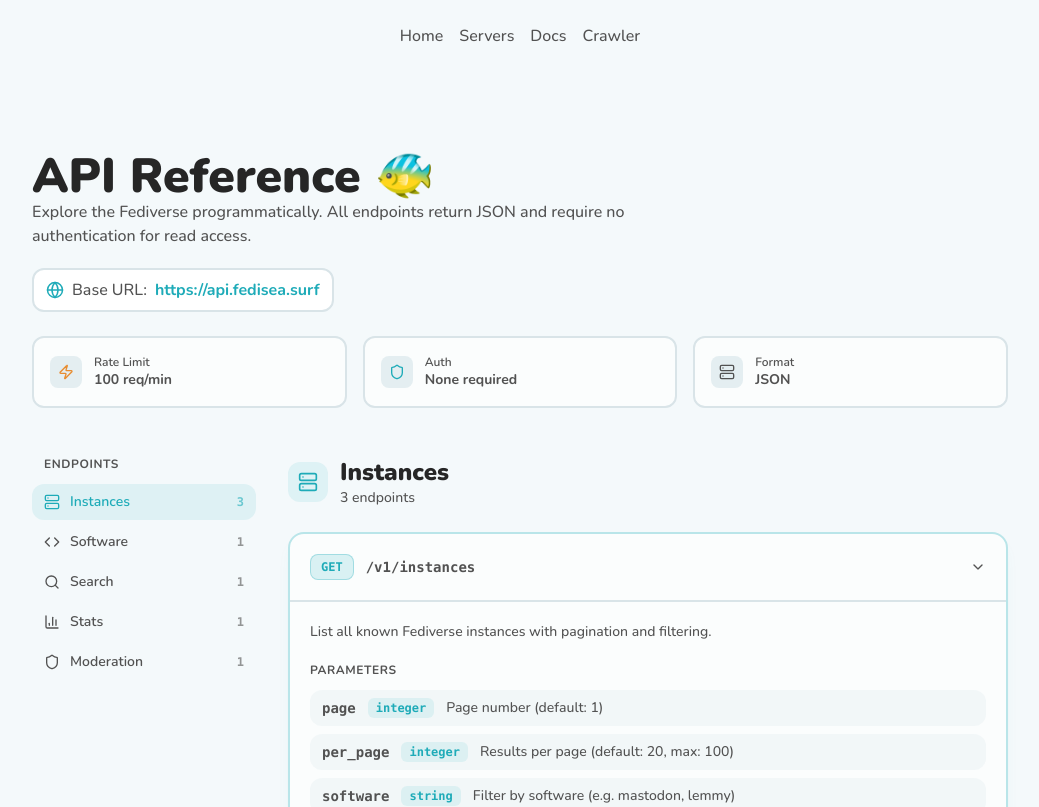
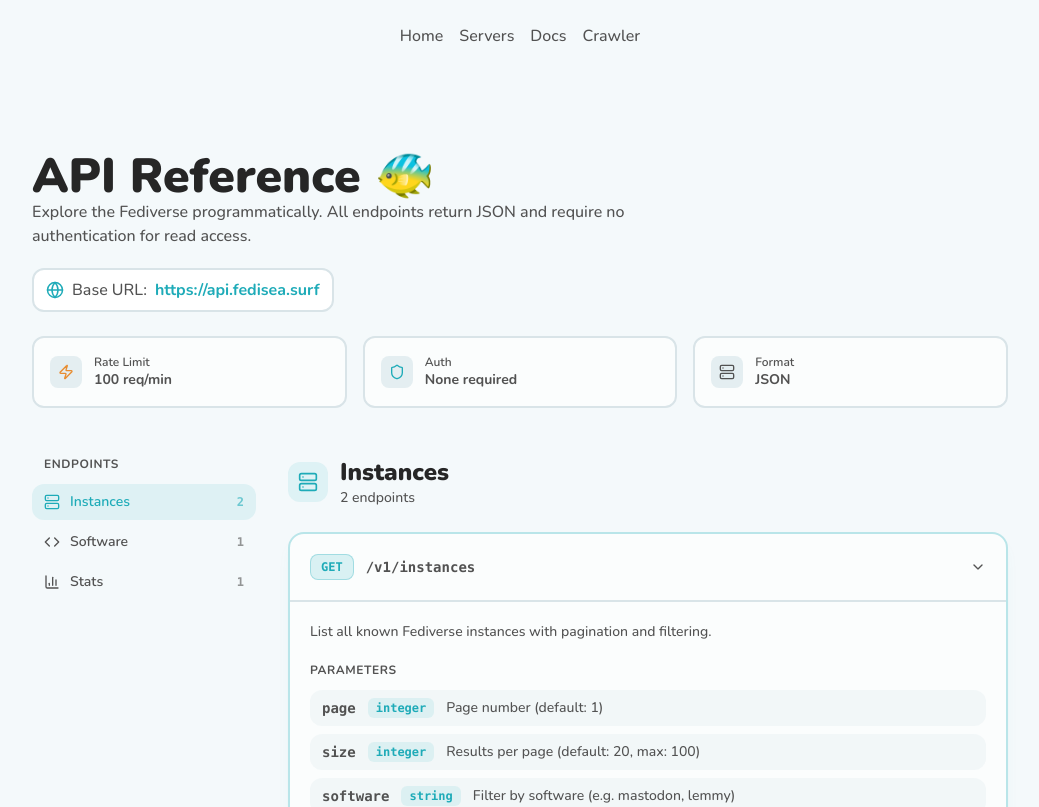
Before and after one commit to ghostbyte-dev/fedisea-web, a Next.js app: page /docs in a window 1280 px wide. Shown: the top 807 px of the page, without its empty margins (120-1159 px from the left). Built offline with nearby package versions, Linux system fonts and the light colour scheme.

Commit message:
Add image fallback

```diff
--- a/src/app/docs/page.tsx
+++ b/src/app/docs/page.tsx
@@ -29,7 +29,7 @@ const endpoints = [
         params: [
           { name: "page", type: "integer", desc: "Page number (default: 1)" },
           {
-            name: "per_page",
+            name: "size",
             type: "integer",
             desc: "Results per page (default: 20, max: 100)",
           },
@@ -37,6 +37,11 @@ const endpoints = [
             name: "software",
             type: "string",
             desc: "Filter by software (e.g. mastodon, lemmy)",
+          },
+          {
+            name: "search",
+            type: "string",
+            desc: "Search for instance name",
           },
           {
             name: "sort",
@@ -98,28 +103,6 @@ const endpoints = [
   "last_crawled": "2025-02-25T10:30:00Z"
 }`,
       },
-      {
-        method: "GET",
-        path: "/v1/instances/:domain/peers",
-        description:
-          "List all known peers (connected instances) of a specific instance.",
-        params: [
-          {
-            name: "domain",
-            type: "string",
-            desc: "The instance domain (path parameter)",
-          },
-        ],
-        response: `{
-  "domain": "mastodon.social",
-  "peers": [
-    "fosstodon.org",
-    "infosec.exchange",
-    "hachyderm.io"
-  ],
-  "total": 48291
-}`,
-      },
     ],
   },
   {
@@ -148,46 +131,6 @@ const endpoints = [
     ],
   },
   {
-    category: "Search",
-    icon: Search,
-    color: "text-accent",
-    bg: "bg-accent/10",
-    items: [
-      {
-        method: "GET",
-        path: "/v1/search",
-        description:
-          "Full-text search across instance names, descriptions, and rules.",
-        params: [
-          { name: "q", type: "string", desc: "Search query (required)" },
-          {
-            name: "type",
-            type: "string",
-            desc: "Filter by: instance, software (default: all)",
-          },
-          {
-            name: "limit",
-            type: "integer",
-            desc: "Max results (default: 20, max: 50)",
-          },
-        ],
-        response: `{
-  "results": [
-    {
-      "type": "instance",
-      "domain": "fosstodon.org",
-      "software": "mastodon",
-      "description": "A Mastodon instance for open source enthusiasts",
-      "score": 0.94
-    }
-  ],
-  "total": 142,
-  "query": "open source"
-}`,
-      },
-    ],
-  },
-  {
     category: "Stats",
     icon: BarChart3,
     color: "text-primary",
@@ -205,37 +148,6 @@ const endpoints = [
   "active_instances": 28401,
   "software_count": 94,
   "last_updated": "2025-02-25T10:30:00Z"
-}`,
-      },
-    ],
-  },
-  {
-    category: "Moderation",
-    icon: Shield,
-    color: "text-coral",
-    bg: "bg-coral/10",
-    items: [
-      {
-        method: "GET",
-        path: "/v1/instances/:domain/blocks",
-        description: "Get the public blocklist for an instance (if available).",
-        params: [
-          {
-            name: "domain",
-            type: "string",
-            desc: "The instance domain (path parameter)",
-          },
-        ],
-        response: `{
-  "domain": "mastodon.social",
-  "blocks": [
-    {
-      "domain": "spam.example.com",
-      "severity": "suspend",
-      "comment": "Spam and harassment"
-    }
-  ],
-  "total": 847
 }`,
       },
     ],
@@ -279,7 +191,7 @@ export default function Docs() {
 
   return (
     <div className="">
-      <div className="my-container mt-20 flex flex-col items-start">
+      <div className="my-container mt-20 mb-20 flex flex-col items-start">
         <div className="max-w-2xl">
           <h1 className="text-5xl">API Reference 🐠</h1>
           <p>
--- a/src/app/servers/page.tsx
+++ b/src/app/servers/page.tsx
@@ -10,7 +10,15 @@ export default function Home() {
 
   const [software, setSoftware] = useState("");
 
-  const softwares = ["", "mastodon", "lemmy", "misskey", "pixelfed", "pleroma"];
+  const softwares = [
+    "",
+    "mastodon",
+    "lemmy",
+    "misskey",
+    "pixelfed",
+    "pleroma",
+    "loops",
+  ];
 
   useEffect(() => {
     const handler = setTimeout(() => {
--- a/src/components/ServerCard.tsx
+++ b/src/components/ServerCard.tsx
@@ -1,13 +1,6 @@
 import Link from "next/link";
 import SoftwareLogo from "@/components/SoftwareLogo";
-
-// Define the interface based on your instance structure
-interface Instance {
-  domain: string;
-  software?: string;
-  thumbnail?: string;
-  totalUsers?: number;
-}
+import type { Instance } from "@/lib/types";
 
 interface ServerCardProps {
   instance: Instance;
@@ -22,7 +15,7 @@ const ServerCard = ({ instance }: ServerCardProps) => {
       <div className="w-full h-48 overflow-hidden rounded-t-xl bg-gray-100 flex-shrink-0">
         {/** biome-ignore lint/performance/noImgElement: <explanation> */}
         <img
-          src={instance.thumbnail || "https://placehold.co/600x400"}
+          src={instance.thumbnail || "/serverfallback.svg"}
           alt={`${instance.domain} thumbnail`}
           className="w-full h-full object-cover transition-transform duration-300 group-hover:scale-105"
         />
@@ -34,6 +27,35 @@ const ServerCard = ({ instance }: ServerCardProps) => {
           <span className="font-bold text-cyan-900 truncate">
             {instance.domain}
           </span>
+        </div>
+
+        <div className="grid grid-cols-3 gap-2 border-t border-cyan-50 pt-4">
+          <div className="flex flex-col">
+            <span className="text-[10px] text-gray-400 uppercase font-bold tracking-tight">
+              Total Users
+            </span>
+            <span className="text-xs font-mono text-cyan-700">
+              {instance.totalUsers?.toLocaleString() ?? 0}
+            </span>
+          </div>
+
+          <div className="flex flex-col border-x border-cyan-50 px-2">
+            <span className="text-[10px] text-gray-400 uppercase font-bold tracking-tight">
+              Active (Mo)
+            </span>
+            <span className="text-xs font-mono text-cyan-700">
+              {instance.activeUsersMonth?.toLocaleString() ?? 0}
+            </span>
+          </div>
+
+          <div className="flex flex-col items-end">
+            <span className="text-[10px] text-gray-400 uppercase font-bold tracking-tight">
+              Posts
+            </span>
+            <span className="text-xs font-mono text-cyan-700">
+              {instance.localPosts?.toLocaleString() ?? 0}
+            </span>
+          </div>
         </div>
 
         <div className="mt-4 flex items-center justify-between">
```
Also changed, not shown: public/serverfallback.svg (added).
